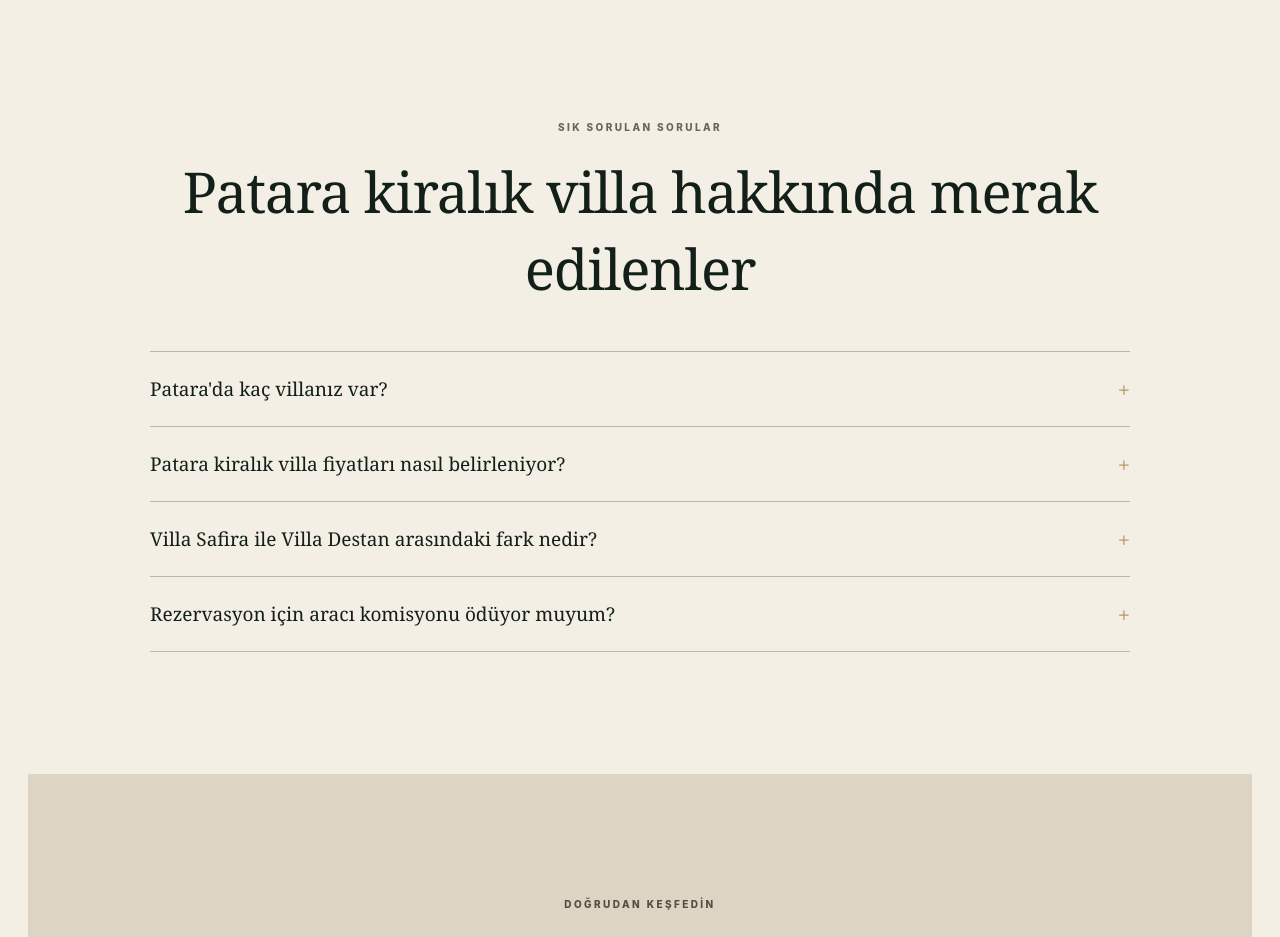
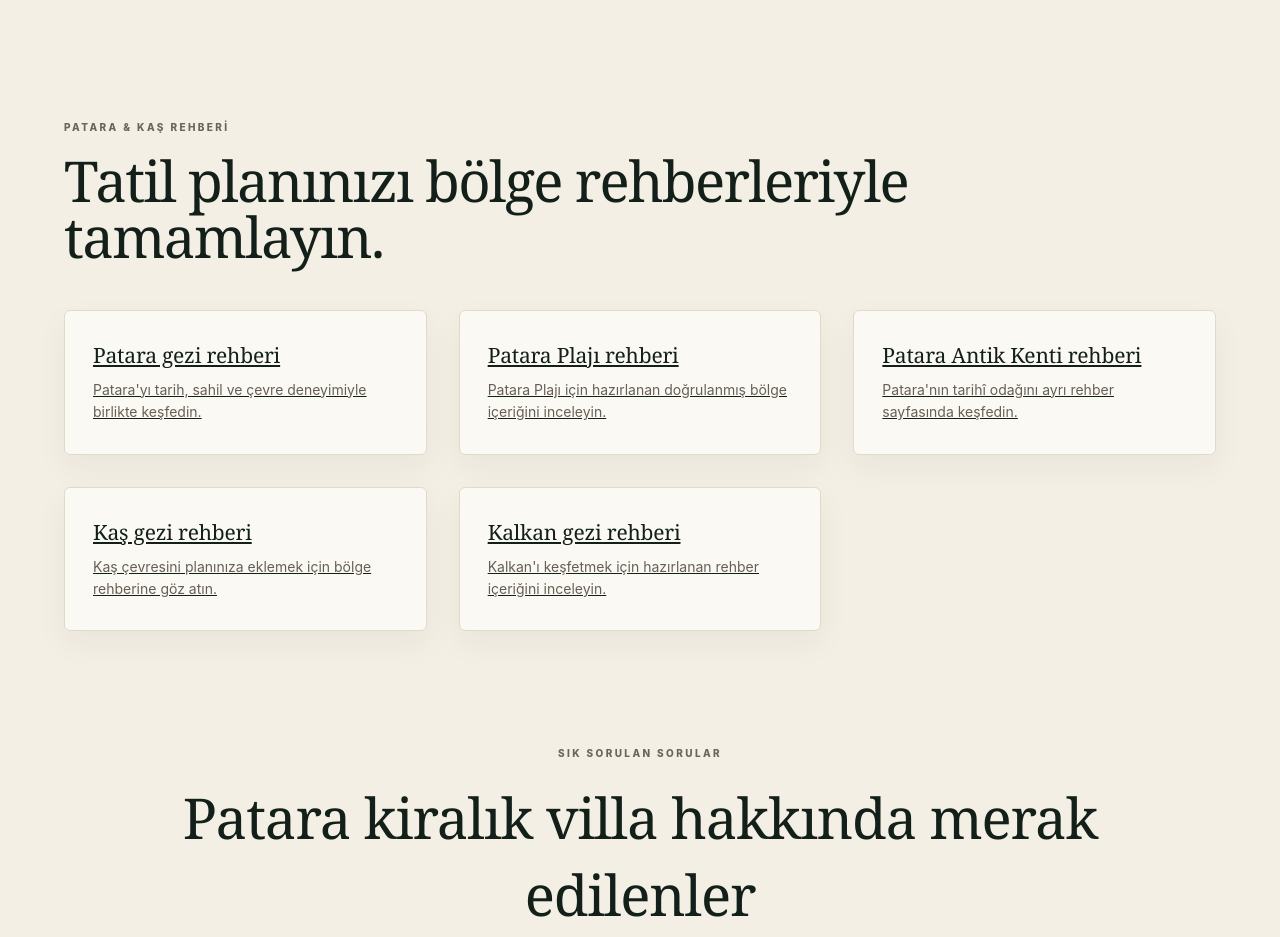
Before and after one commit to caglarmurat10-ui/villa, a Next.js app: page /site/patara-villa in a window 1280 px wide. Shown: the part 2040-2977 px from the top of the page. Built offline with nearby package versions, Linux system fonts and the light colour scheme.

Commit message:
SEO: strengthen Patara hub links to regional guides

```diff
--- a/src/app/site/patara-villa/page.tsx
+++ b/src/app/site/patara-villa/page.tsx
@@ -67,6 +67,33 @@ export default function PataraVillaHubPage() {
         </p>
       </section>
 
+      <section className={styles.highlights}>
+        <span className={styles.kicker}>PATARA &amp; KAŞ REHBERİ</span>
+        <h2>Tatil planınızı bölge rehberleriyle tamamlayın.</h2>
+        <div className={styles.highlightGrid}>
+          <Link href="/rehber/patara" className={styles.highlightCard}>
+            <h3>Patara gezi rehberi</h3>
+            <p>Patara&apos;yı tarih, sahil ve çevre deneyimiyle birlikte keşfedin.</p>
+          </Link>
+          <Link href="/rehber/patara-plaji" className={styles.highlightCard}>
+            <h3>Patara Plajı rehberi</h3>
+            <p>Patara Plajı için hazırlanan doğrulanmış bölge içeriğini inceleyin.</p>
+          </Link>
+          <Link href="/rehber/patara-antik-kenti" className={styles.highlightCard}>
+            <h3>Patara Antik Kenti rehberi</h3>
+            <p>Patara&apos;nın tarihî odağını ayrı rehber sayfasında keşfedin.</p>
+          </Link>
+          <Link href="/rehber/kas" className={styles.highlightCard}>
+            <h3>Kaş gezi rehberi</h3>
+            <p>Kaş çevresini planınıza eklemek için bölge rehberine göz atın.</p>
+          </Link>
+          <Link href="/rehber/kalkan" className={styles.highlightCard}>
+            <h3>Kalkan gezi rehberi</h3>
+            <p>Kalkan&apos;ı keşfetmek için hazırlanan rehber içeriğini inceleyin.</p>
+          </Link>
+        </div>
+      </section>
+
       <section className={styles.faq} id="sss">
         <span className={styles.kicker}>SIK SORULAN SORULAR</span>
         <h2>Patara kiralık villa hakkında merak edilenler</h2>
```
